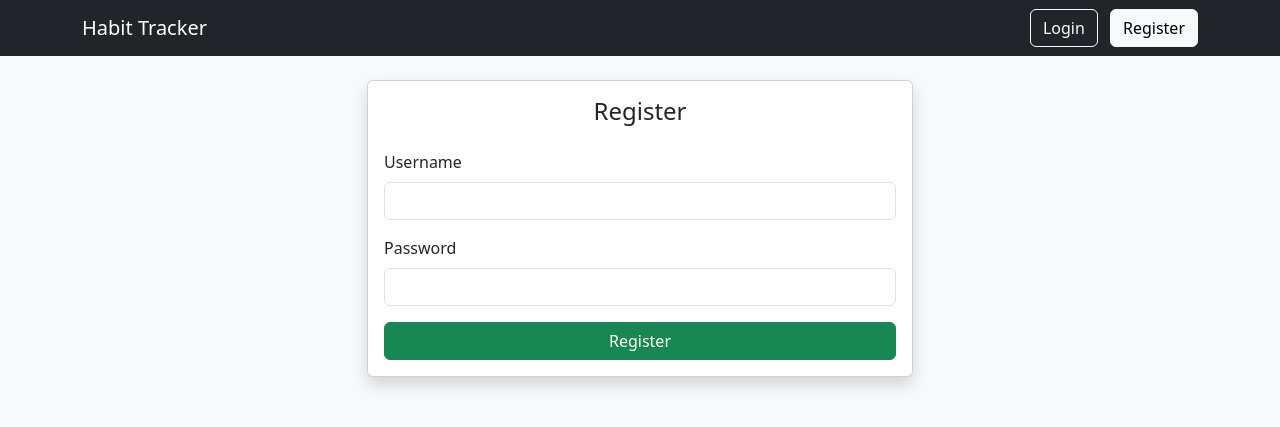
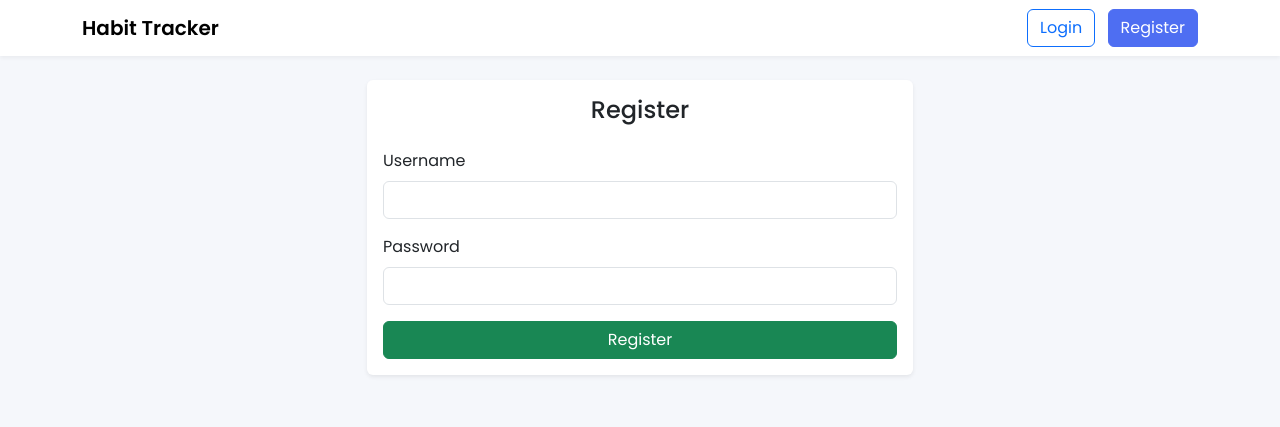
Before and after one commit to wnzid/DayByDay, a Flask app: page /register in a window 1280 px wide. Shown: the top 427 px of the page. Run offline with Flask 3, Linux system fonts and the light colour scheme.

Commit message:
Apply modern style across pages

```diff
--- a/templates/base.html
+++ b/templates/base.html
@@ -6,20 +6,26 @@
     <meta name="viewport" content="width=device-width, initial-scale=1">
     <!-- Bootstrap 5 CDN -->
     <link href="https://cdn.jsdelivr.net/npm/bootstrap@5.3.0/dist/css/bootstrap.min.css" rel="stylesheet">
+    <!-- Google Font -->
+    <link rel="preconnect" href="https://fonts.googleapis.com">
+    <link rel="preconnect" href="https://fonts.gstatic.com" crossorigin>
+    <link href="https://fonts.googleapis.com/css2?family=Poppins:wght@400;500;600&display=swap" rel="stylesheet">
+    <!-- Custom styles -->
+    <link rel="stylesheet" href="{{ url_for('static', filename='style.css') }}">
   </head>
-  <body class="bg-light">
+  <body>
 
-    <!-- Navbar -->
-    <nav class="navbar navbar-expand-lg navbar-dark bg-dark">
+  <!-- Navbar -->
+  <nav class="navbar navbar-expand-lg">
       <div class="container">
         <a class="navbar-brand" href="/">Habit Tracker</a>
         <div>
           {% if session.get('user_id') %}
-            <a href="/habits" class="btn btn-outline-light me-2">Manage Habits</a>
-            <a href="/logout" class="btn btn-outline-light">Logout</a>
+            <a href="/habits" class="btn btn-outline-primary me-2">Manage Habits</a>
+            <a href="/logout" class="btn btn-outline-secondary">Logout</a>
           {% else %}
-            <a href="/login" class="btn btn-outline-light me-2">Login</a>
-            <a href="/register" class="btn btn-light">Register</a>
+            <a href="/login" class="btn btn-outline-primary me-2">Login</a>
+            <a href="/register" class="btn btn-primary">Register</a>
           {% endif %}
         </div>
       </div>
--- a/templates/login.html
+++ b/templates/login.html
@@ -2,7 +2,7 @@
 {% block content %}
 <div class="row justify-content-center">
   <div class="col-md-6">
-    <div class="card shadow">
+    <div class="card shadow-sm">
       <div class="card-body">
         <h4 class="card-title mb-4 text-center">Login</h4>
         <form method="POST">
--- a/templates/register.html
+++ b/templates/register.html
@@ -2,7 +2,7 @@
 {% block content %}
 <div class="row justify-content-center">
   <div class="col-md-6">
-    <div class="card shadow">
+    <div class="card shadow-sm">
       <div class="card-body">
         <h4 class="card-title mb-4 text-center">Register</h4>
         <form method="POST">
```
